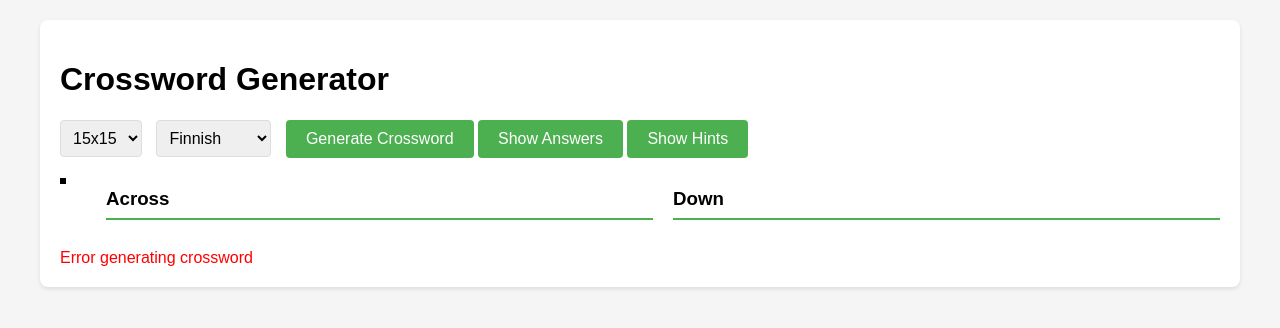
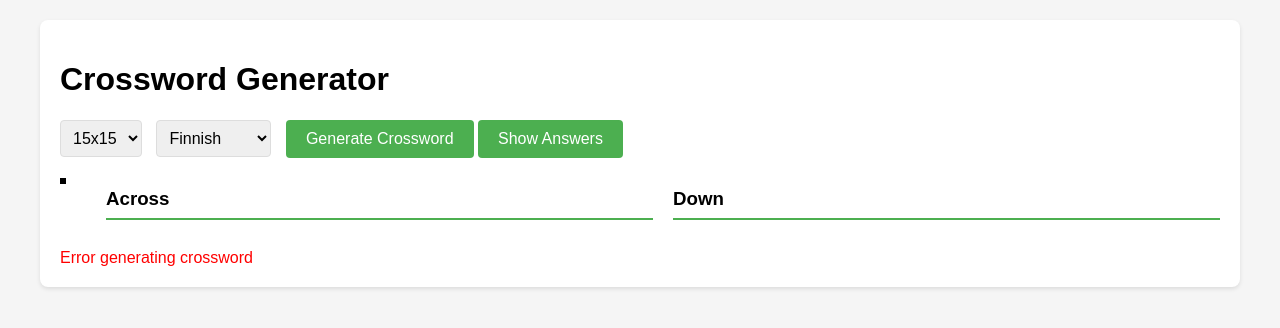
Before and after one commit to niba-dips-no/crossword-generator, a Flask app: page / in a window 1280 px wide. Shown: the top 328 px of the page. Run offline with Flask 3, Linux system fonts and the light colour scheme; data that the repository does not hold is empty.

Commit message:
Hints combined to slots under across/down

```diff
--- a/finnish_words_with_hints.txt
+++ b/finnish_words_with_hints.txt
@@ -4,7 +4,6 @@ elä: ole hengissä
 hän: kolmas henkilö
 iho: kehon pinta
 iso: suuri
-jot: muutama
 kala: veden eläin
 katu: tie kaupungissa
 kivi: kova mineraali
--- a/templates/index.html
+++ b/templates/index.html
@@ -143,7 +143,6 @@
             </select>
             <button onclick="generateCrossword()" id="generate-btn">Generate Crossword</button>
             <button onclick="toggleAnswers()" id="toggle-answers">Show Answers</button>
-            <button onclick="toggleHints()" id="toggle-hints">Show Hints</button>
             <div class="loading" id="loading-indicator">
                 <div class="spinner"></div>
                 <span class="loading-text">Generating puzzle...</span>
@@ -157,18 +156,14 @@
                 <div class="clue-section">
                     <h3>Across</h3>
                     <div id="across"></div>
-                    <div class="hint-section" style="display: none;">
-                        <h4>Hints</h4>
-                        <div id="across-hints"></div>
-                    </div>
+                    <!-- Hints are now directly included in the across/down sections -->
+                    <div id="across-hints" style="display: none;"></div>
                 </div>
                 <div class="clue-section">
                     <h3>Down</h3>
                     <div id="down"></div>
-                    <div class="hint-section" style="display: none;">
-                        <h4>Hints</h4>
-                        <div id="down-hints"></div>
-                    </div>
+                    <!-- Hints are now directly included in the across/down sections -->
+                    <div id="down-hints" style="display: none;"></div>
                 </div>
             </div>
         </div>
@@ -178,7 +173,8 @@
     <script>
         let currentGridData = null;
         let showingAnswers = false;
-        let showingHints = false;
+        // Hints are now always shown
+        let showingHints = true;
 
         function toggleAnswers() {
             if (!currentGridData) return;
@@ -188,15 +184,10 @@
             renderGrid(currentGridData);
         }
 
+        // No longer needed as hints are always shown
         function toggleHints() {
-            showingHints = !showingHints;
-            document.getElementById('toggle-hints').textContent =
-                showingHints ? 'Hide Hints' : 'Show Hints';
-
-            // Toggle visibility of hint sections
-            document.querySelectorAll('.hint-section').forEach(section => {
-                section.style.display = showingHints ? 'block' : 'none';
-            });
+            // This function is kept for compatibility but doesn't do anything now
+            // as hints are always displayed
         }
 
         function renderGrid(gridData) {
@@ -259,24 +250,51 @@
 
                 renderGrid(data.grid);
 
-                document.getElementById('across').innerHTML = data.across
-                    .map(clue => `<p>${clue}</p>`)
-                    .join('');
+                // Use the hints directly but filter out duplicates
+                if (data.across_hints) {
+                    // Create a map to store unique hints by clue number
+                    const uniqueAcrossHints = new Map();
 
-                document.getElementById('down').innerHTML = data.down
-                    .map(clue => `<p>${clue}</p>`)
-                    .join('');
+                    // Process each hint, keeping only the first occurrence of each clue number
+                    data.across_hints.forEach(hint => {
+                        const clueNumber = hint.split('.')[0].trim();
+                        if (!uniqueAcrossHints.has(clueNumber)) {
+                            uniqueAcrossHints.set(clueNumber, hint);
+                        }
+                    });
 
-                // Display hints if available
-                if (data.across_hints) {
-                    document.getElementById('across-hints').innerHTML = data.across_hints
+                    // Convert the map values back to an array and render
+                    document.getElementById('across').innerHTML = Array.from(uniqueAcrossHints.values())
                         .map(hint => `<p>${hint}</p>`)
+                        .join('');
+                } else {
+                    // Fallback if hints aren't available at all
+                    document.getElementById('across').innerHTML = data.across
+                        .map(clue => `<p>${clue}</p>`)
                         .join('');
                 }
 
+                // Do the same for down clues
                 if (data.down_hints) {
-                    document.getElementById('down-hints').innerHTML = data.down_hints
+                    // Create a map to store unique hints by clue number
+                    const uniqueDownHints = new Map();
+
+                    // Process each hint, keeping only the first occurrence of each clue number
+                    data.down_hints.forEach(hint => {
+                        const clueNumber = hint.split('.')[0].trim();
+                        if (!uniqueDownHints.has(clueNumber)) {
+                            uniqueDownHints.set(clueNumber, hint);
+                        }
+                    });
+
+                    // Convert the map values back to an array and render
+                    document.getElementById('down').innerHTML = Array.from(uniqueDownHints.values())
                         .map(hint => `<p>${hint}</p>`)
+                        .join('');
+                } else {
+                    // Fallback if hints aren't available at all
+                    document.getElementById('down').innerHTML = data.down
+                        .map(clue => `<p>${clue}</p>`)
                         .join('');
                 }
             })
```
